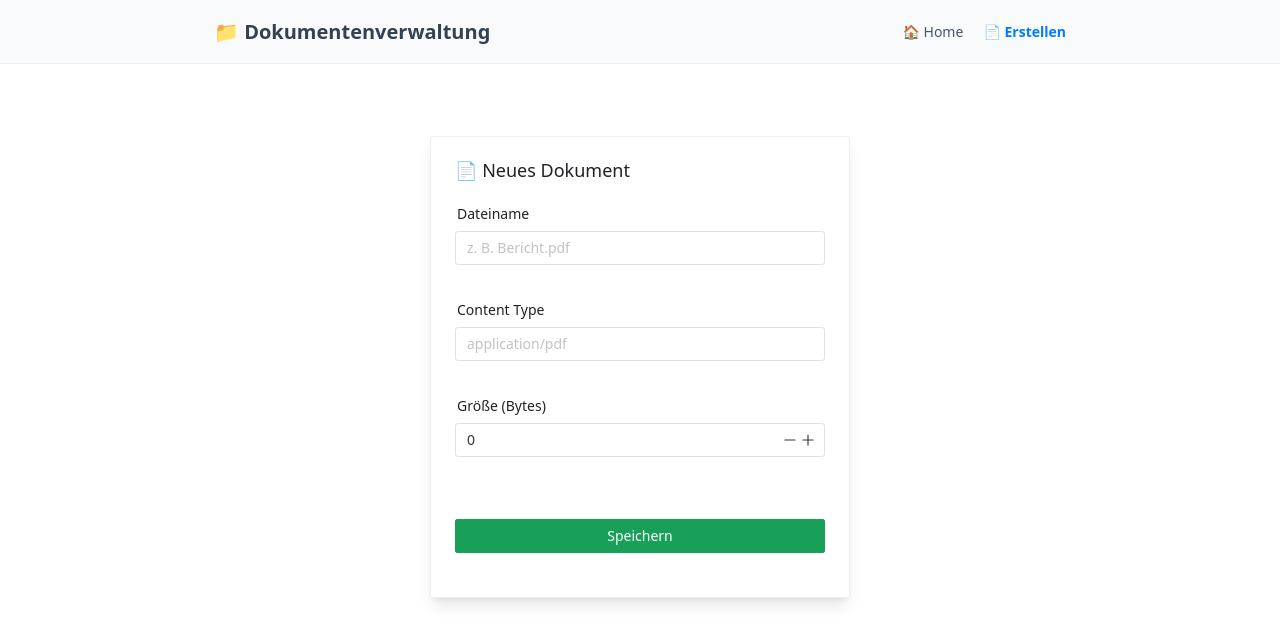
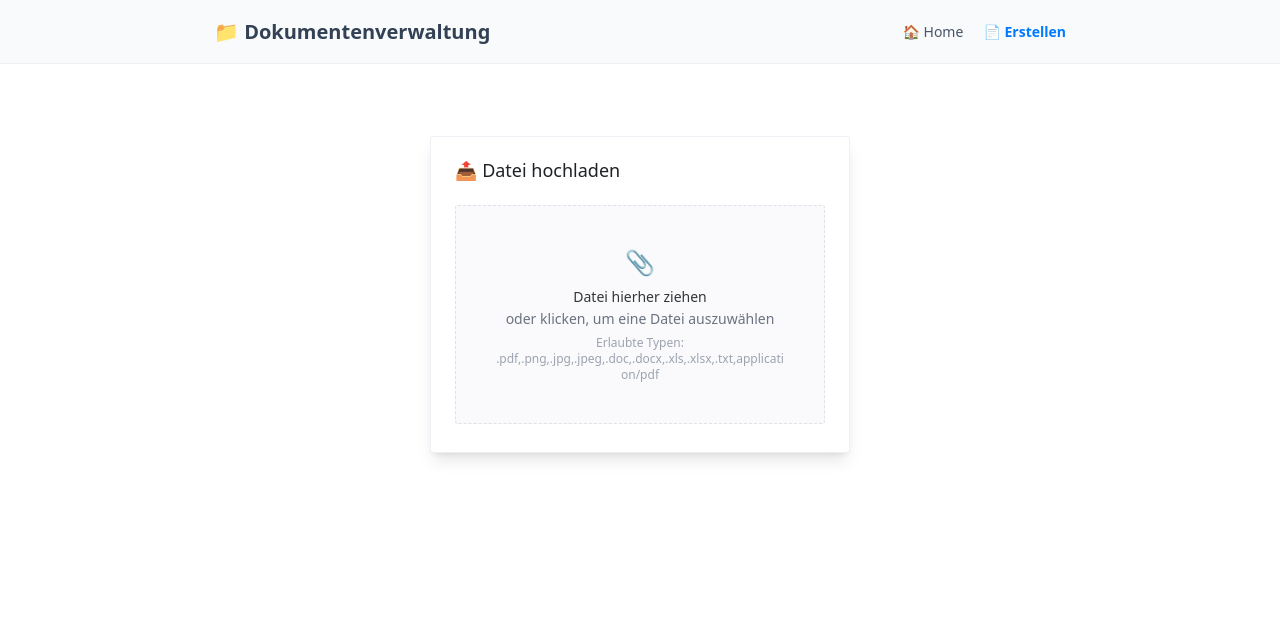
Before and after one commit to alatinovic-fh/Document_Management_System, a Vue app in the folder paperless-frontend/: page /create in a window 1280 px wide. Shown: the top 644 px of the page. Built offline with nearby package versions, Linux system fonts and the light colour scheme.

Commit message:
feature: added frontend components for Fileupload

```diff
--- a/paperless-frontend/src/api/axios.js
+++ b/paperless-frontend/src/api/axios.js
@@ -1,10 +1,27 @@
 import axios from "axios";
 
 const apiClient = axios.create({
-    baseURL: "/api/v1",
-    headers: {
-        "Content-Type": "application/json",
-    },
+  baseURL: "/api/v1",
+});
+
+apiClient.interceptors.request.use((config) => {
+  // Für Multipart-Requests
+    if (config.data instanceof FormData) {
+    if (config.headers) {
+      delete config.headers["Content-Type"];
+    }
+    config.transformRequest = (d) => d;
+    return config;
+  }
+
+  // Für normale JSON-Requests:
+  if (config.headers && !config.headers["Content-Type"]) {
+    config.headers["Content-Type"] = "application/json";
+  }
+  if (config.data && typeof config.data !== "string") {
+    config.data = JSON.stringify(config.data);
+  }
+  return config;
 });
 
 export default apiClient;
--- a/paperless-frontend/src/components/DocumentForm.vue
+++ b/paperless-frontend/src/components/DocumentForm.vue
@@ -1,97 +1,113 @@
 <template>
-  <n-card title="📄 Neues Dokument" class="max-w-md mx-auto mt-10 shadow-lg">
-    <n-form @submit.prevent="onSubmit" :model="form" class="space-y-3">
-      <n-form-item label="Dateiname">
-        <n-input
-          v-model:value="form.originalFilename"
-          placeholder="z. B. Bericht.pdf"
-        />
-      </n-form-item>
+  <n-card title="📤 Datei hochladen" class="max-w-md mx-auto mt-10 shadow-lg">
+    <n-upload
+      :default-upload="false"
+      :max="1"
+      :accept="accept"
+      :on-before-upload="beforeUpload"
+      :custom-request="customRequest"
+      :on-remove="onRemove"
+      :disabled="loading"
+      v-model:file-list="fileList"
+    >
+      <n-upload-dragger>
+        <div class="text-center p-4">
+          <div class="text-2xl mb-2">📎</div>
+          <div class="font-medium">Datei hierher ziehen</div>
+          <div class="text-gray-500">oder klicken, um eine Datei auszuwählen</div>
+          <div class="text-xs mt-1 text-gray-400">Erlaubte Typen: {{ accept || 'alle' }}</div>
+        </div>
+      </n-upload-dragger>
+    </n-upload>
 
-      <n-form-item label="Content Type">
-        <n-input v-model:value="form.contentType" placeholder="application/pdf" />
-      </n-form-item>
+    <div v-if="fileList.length" class="mt-4 space-y-2">
+      <div class="flex items-center justify-between">
+        <div>
+          <div class="font-medium">{{ fileList[0].name }}</div>
+          <div class="text-xs text-gray-500">{{ formatBytes(fileList[0].file?.size || 0) }}</div>
+        </div>
+        <n-button size="small" tertiary @click="startUpload" :disabled="loading">
+          {{ loading ? 'Lädt...' : 'Hochladen' }}
+        </n-button>
+      </div>
+    </div>
 
-      <n-form-item label="Größe (Bytes)">
-        <n-input-number
-          v-model:value="form.size"
-          placeholder="12345"
-          style="width: 100%"
-        />
-      </n-form-item>
-
-      <n-form-item>
-        <n-button
-          type="primary"
-          :loading="loading"
-          attr-type="submit"
-          block
-        >
-          {{ loading ? "Speichern..." : "Speichern" }}
-        </n-button>
-      </n-form-item>
-    </n-form>
-
-    <n-alert
-      v-if="response"
-      type="success"
-      title="Gespeichert!"
-      class="mt-4"
-      show-icon
-    >
+    <n-alert v-if="response" type="success" title="Gespeichert!" class="mt-4" show-icon>
       <div><strong>ID:</strong> {{ response.id }}</div>
       <div><strong>Dateiname:</strong> {{ response.originalFilename }}</div>
+    </n-alert>
+
+    <n-alert v-if="error" type="error" title="Fehler" class="mt-4" show-icon>
+      {{ error }}
     </n-alert>
   </n-card>
 </template>
 
 <script setup>
-import { ref } from "vue";
+import { ref } from 'vue'
 import {
   NCard,
-  NForm,
-  NFormItem,
-  NInput,
-  NInputNumber,
-  NButton,
+  NUpload,
+  NUploadDragger,
   NAlert,
-} from "naive-ui";
-import { createDocument } from "@/api/documents.js";
+  NButton
+} from 'naive-ui'
+import { createDocument } from '@/api/documents.js'
 
-const form = ref({
-  originalFilename: "",
-  contentType: "",
-  size: 0,
-});
+const accept = '.pdf,.png,.jpg,.jpeg,.doc,.docx,.xls,.xlsx,.txt,application/pdf'
 
-const response = ref(null);
-const loading = ref(false);
+const fileList = ref([])
+const loading = ref(false)
+const response = ref(null)
+const error = ref('')
 
-async function onSubmit() {
-  loading.value = true;
+function formatBytes (bytes) {
+  if (!bytes) return '0 B'
+  const sizes = ['B', 'KB', 'MB', 'GB']
+  const i = Math.floor(Math.log(bytes) / Math.log(1024))
+  return `${(bytes / Math.pow(1024, i)).toFixed(1)} ${sizes[i]}`
+}
+
+function beforeUpload () {
+  error.value = ''
+  return true
+}
+async function startUpload () {
+  if (!fileList.value.length) return
+  const file = fileList.value[0]
+  await customRequest({ file })
+}
+
+async function customRequest ({ file }) {
+  loading.value = true
+  response.value = null
+  error.value = ''
   try {
-    response.value = await createDocument(form.value);
-  } catch (err) {
-    console.error(err);
-    window.$message?.error("Fehler beim Speichern: " + err.message);
+    const formData = new FormData()
+    formData.append('file', file.file)
+
+    response.value = await createDocument(formData)
+    window.$message?.success('Upload erfolgreich!')
+  } catch (e) {
+    console.error(e)
+    const msg = e?.message || 'Unbekannter Fehler beim Upload.'
+    error.value = msg
+    window.$message?.error(msg)
   } finally {
-    loading.value = false;
+    loading.value = false
   }
+}
+
+function onRemove () {
+  // Reset States beim Entfernen
+  response.value = null
+  error.value = ''
 }
 </script>
 
 <style scoped>
-.max-w-md {
-  max-width: 420px;
-}
-.mx-auto {
-  margin-left: auto;
-  margin-right: auto;
-}
-.mt-10 {
-  margin-top: 2.5rem;
-}
-.space-y-3 > * + * {
-  margin-top: 0.75rem;
-}
+.max-w-md { max-width: 420px; }
+.mx-auto { margin-left: auto; margin-right: auto; }
+.mt-10 { margin-top: 2.5rem; }
+.space-y-2 > * + * { margin-top: 0.5rem; }
 </style>
```
